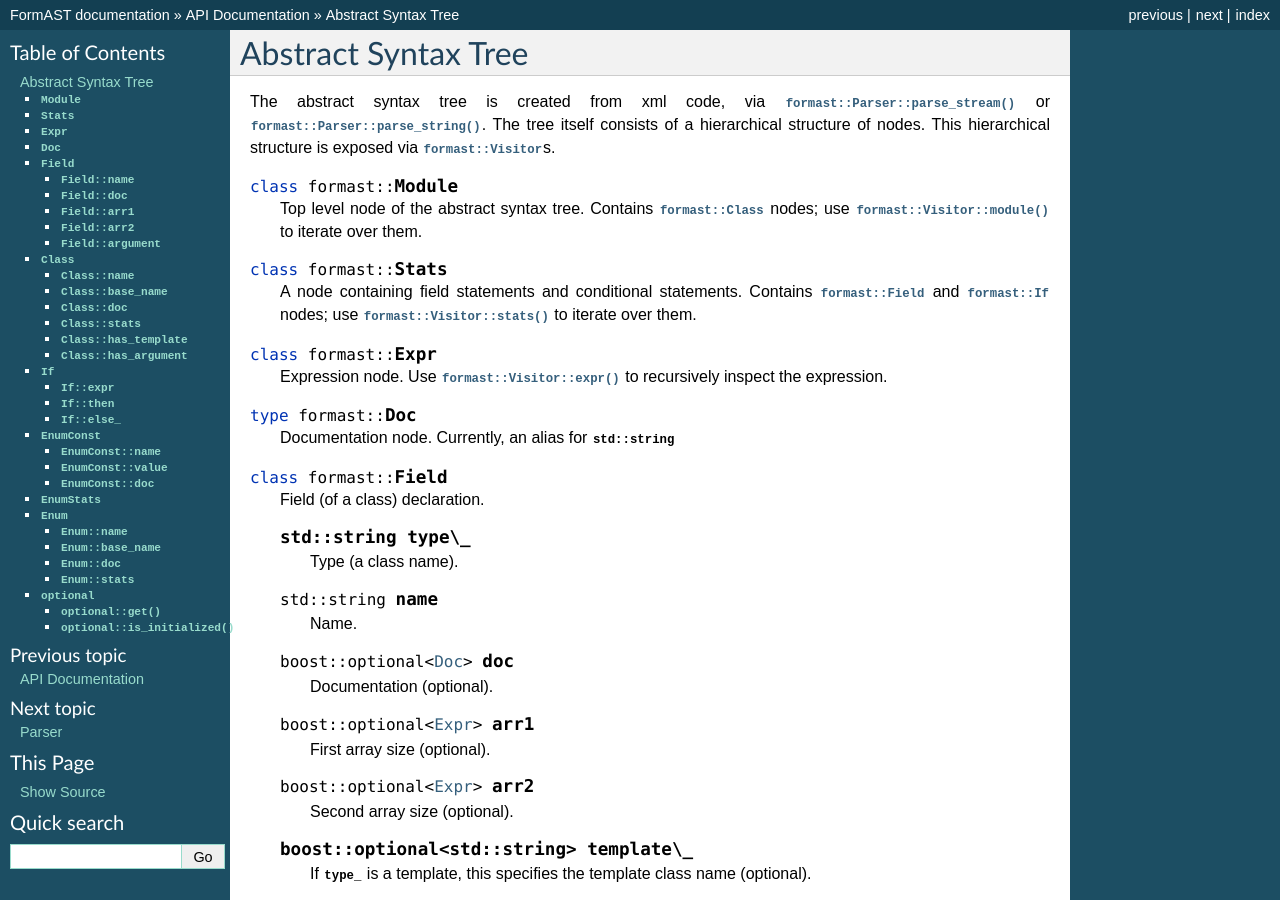
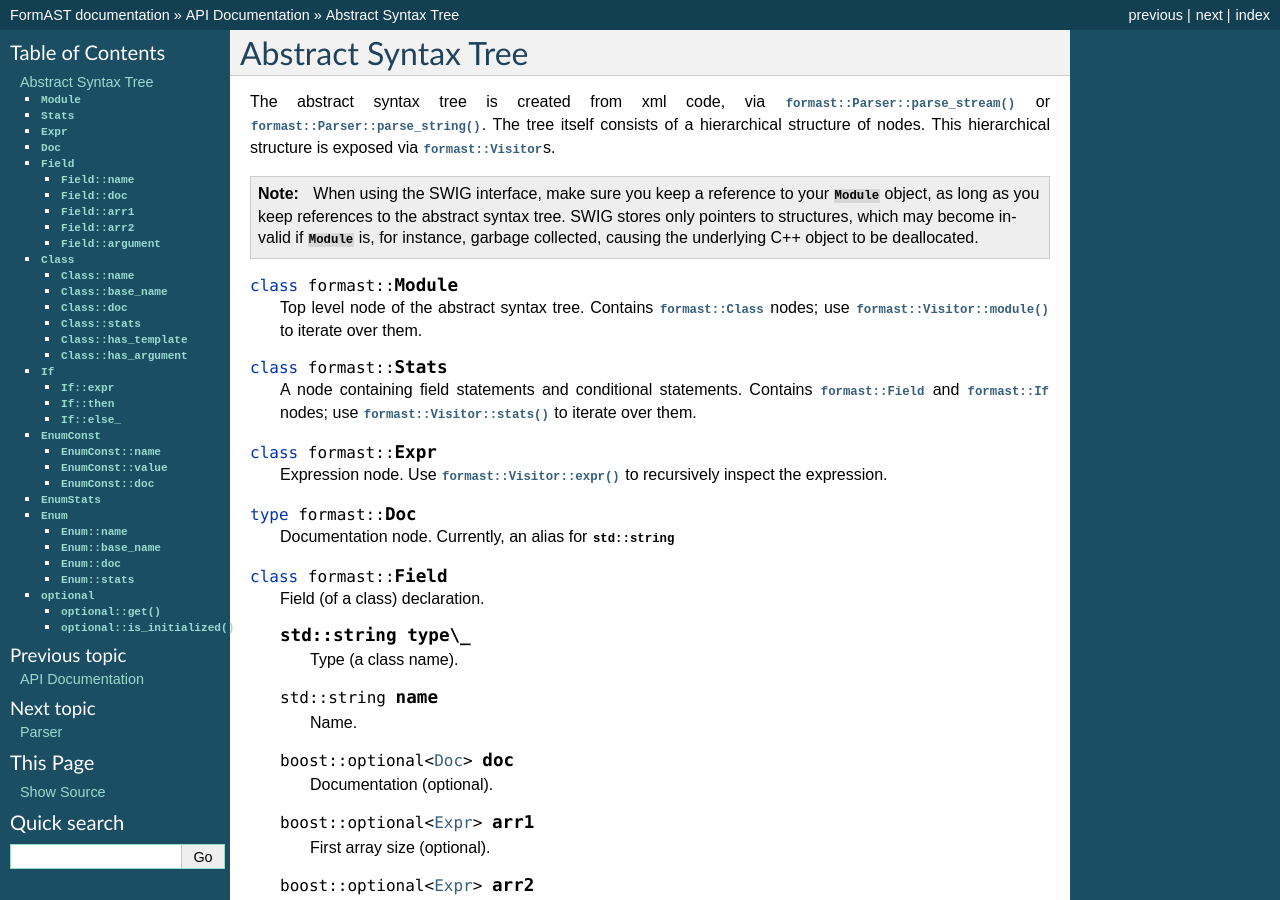
Before and after one commit to niftools/formast, a Sphinx documentation site: the page built from doc/api/ast.rst, in a window 1280 px wide and 900 px high. Built offline with Sphinx 7.4.7, drawn with Linux system fonts in a browser that asks for light colours.

Commit message:
Note about necessity to keep reference to Module around.

```diff
--- a/doc/api/ast.rst
+++ b/doc/api/ast.rst
@@ -6,6 +6,19 @@ via :cpp:func:`formast::Parser::parse_stream`
 or :cpp:func:`formast::Parser::parse_string`.
 The tree itself consists of a hierarchical structure of nodes.
 This hierarchical structure is exposed via :cpp:class:`formast::Visitor`\ s.
+
+.. todo::
+
+   Small example in various languages.
+
+.. note::
+
+   When using the SWIG interface, make sure you keep a reference to
+   your :cpp:class:`Module` object, as long as you keep references to
+   the abstract syntax tree. SWIG stores only pointers to structures,
+   which may become invalid if :cpp:class:`Module` is, for instance,
+   garbage collected, causing the underlying C++ object to be
+   deallocated.
 
 .. cpp:class:: formast::Module
 
```
